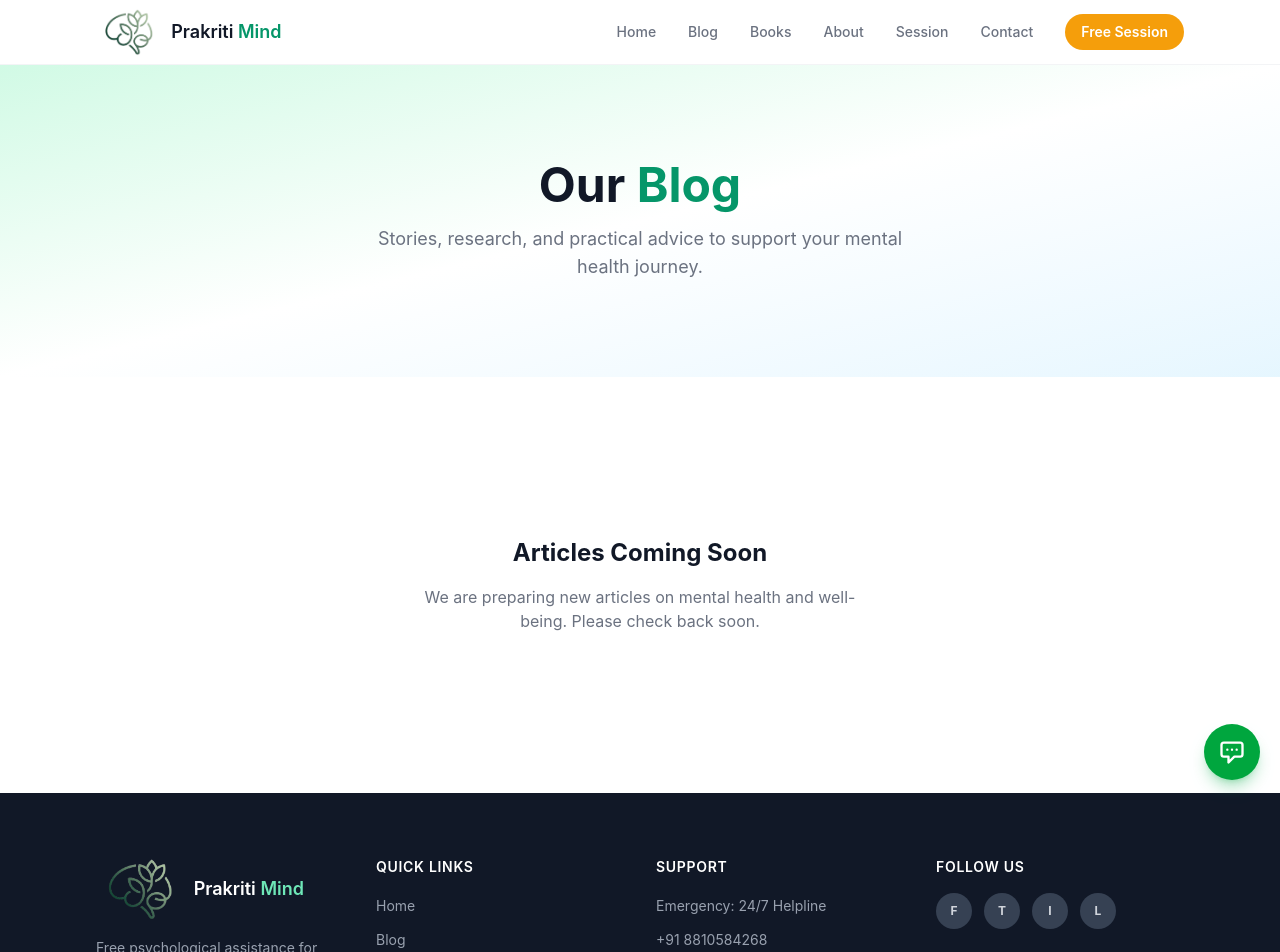
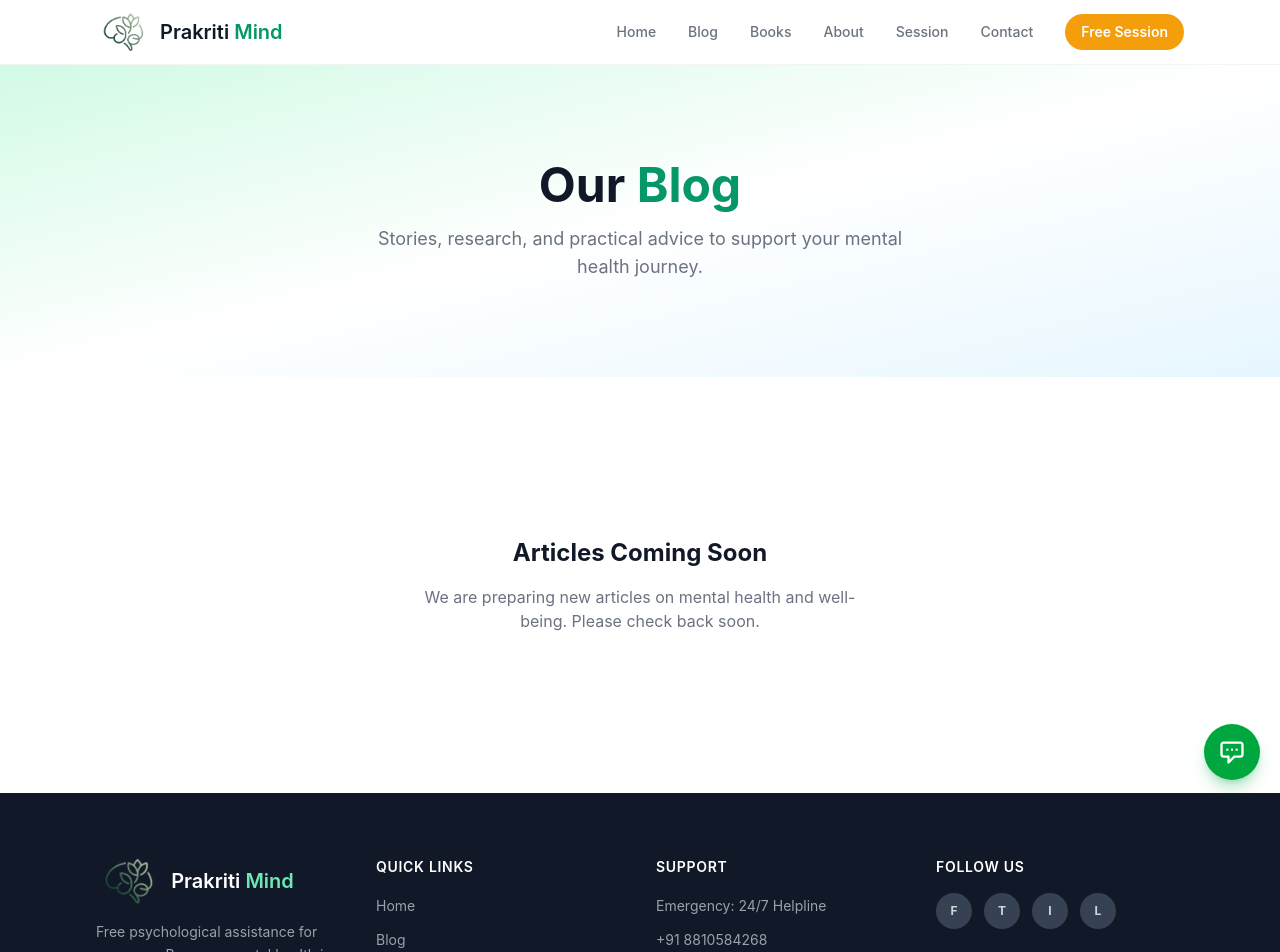
Before and after one commit to notrealaman/prakriti-mind, a Next.js app: page /blog in a window 1280 px wide. Shown: the top 952 px of the page. Built offline with nearby package versions, Linux system fonts and the light colour scheme.

Commit message:
Balance logo and brand text sizes in header and footer

```diff
--- a/src/components/Footer.jsx
+++ b/src/components/Footer.jsx
@@ -8,8 +8,8 @@ export default function Footer() {
           <div className="sm:col-span-2 md:col-span-1">
             <Link href="/" className="flex items-center gap-2 mb-4">
               {/* eslint-disable-next-line @next/next/no-img-element */}
-              <img src="/logo.png" alt="Prakriti Mind logo" className="h-16 w-auto object-contain" />
-              <span className="font-semibold text-lg text-white">
+              <img src="/logo.png" alt="Prakriti Mind logo" className="h-12 w-auto object-contain" />
+              <span className="font-semibold text-xl text-white">
                 Prakriti <span className="text-primary-light">Mind</span>
               </span>
             </Link>
--- a/src/components/Header.jsx
+++ b/src/components/Header.jsx
@@ -23,8 +23,8 @@ export default function Header() {
         <div className="flex items-center justify-between h-16">
           <Link href="/" className="flex items-center gap-2">
             {/* eslint-disable-next-line @next/next/no-img-element */}
-            <img src="/logo.png" alt="Prakriti Mind logo" className="h-12 w-auto object-contain" />
-            <span className="font-semibold text-lg text-dark">
+            <img src="/logo.png" alt="Prakriti Mind logo" className="h-10 w-auto object-contain" />
+            <span className="font-semibold text-xl text-dark">
               Prakriti <span className="text-primary">Mind</span>
             </span>
           </Link>
```
